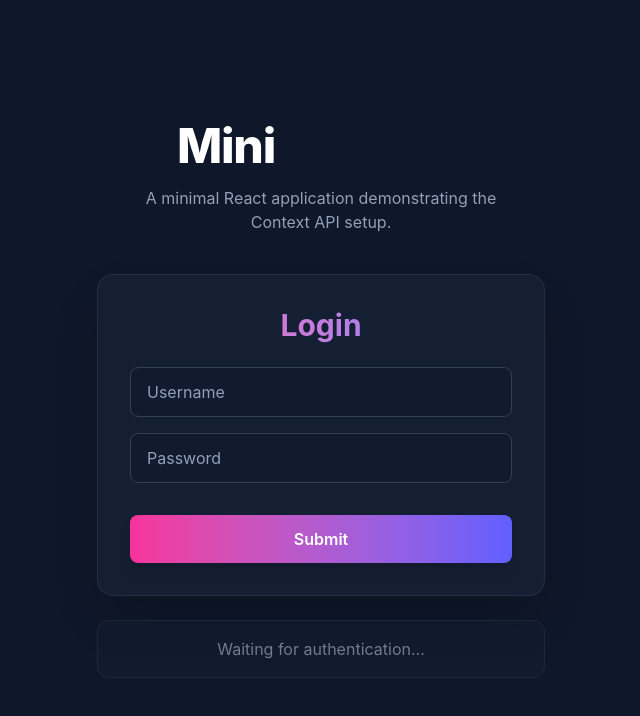
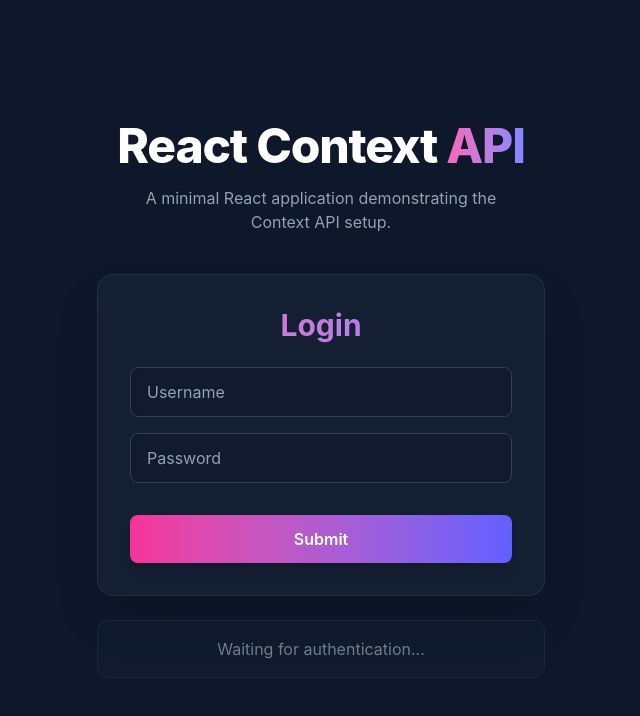
Before and after one commit to amar-295/react-js-projects, a React (Vite) app in the folder miniContext/: page / in a window 1280 px wide. Shown: the top 716 px of the page, without its empty margins (319-959 px from the left). Built offline with nearby package versions, Linux system fonts and the light colour scheme.

Commit message:
style(miniContext): update main heading from Mini Context to React Context API

```diff
--- a/miniContext/src/App.jsx
+++ b/miniContext/src/App.jsx
@@ -9,9 +9,9 @@
       <div className="min-h-screen bg-[#0f172a] flex flex-col items-center justify-center py-12 px-4 sm:px-6 lg:px-8 font-sans selection:bg-pink-500/30">
         <div className="text-center mb-10 text-white">
           <h1 className="text-4xl font-extrabold sm:text-5xl tracking-tight mb-4">
-            Mini{" "}
-            <span className="text-transparent bg-clip-text bg-linear-gradient-to-r from-pink-400 to-indigo-400">
-              Context
+            React Context{" "}
+            <span className="text-transparent bg-clip-text bg-linear-to-r from-pink-400 to-indigo-400">
+              API
             </span>
           </h1>
           <p className="text-slate-400 max-w-sm mx-auto">
```
